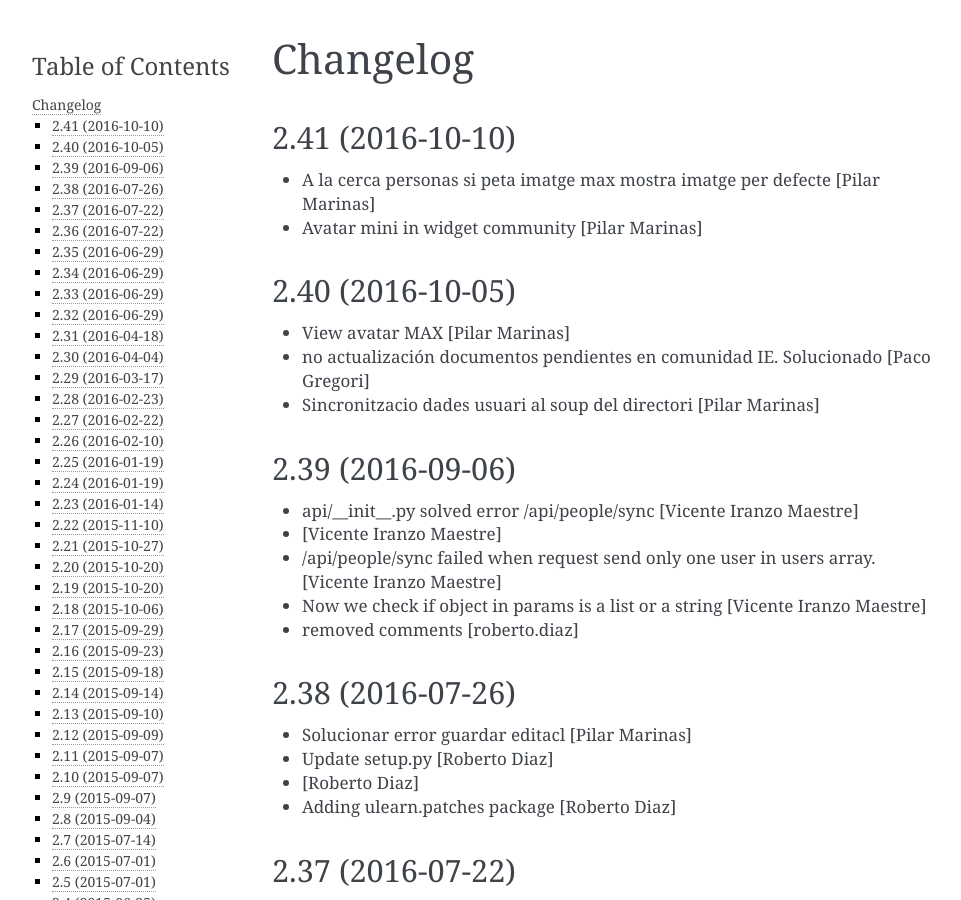
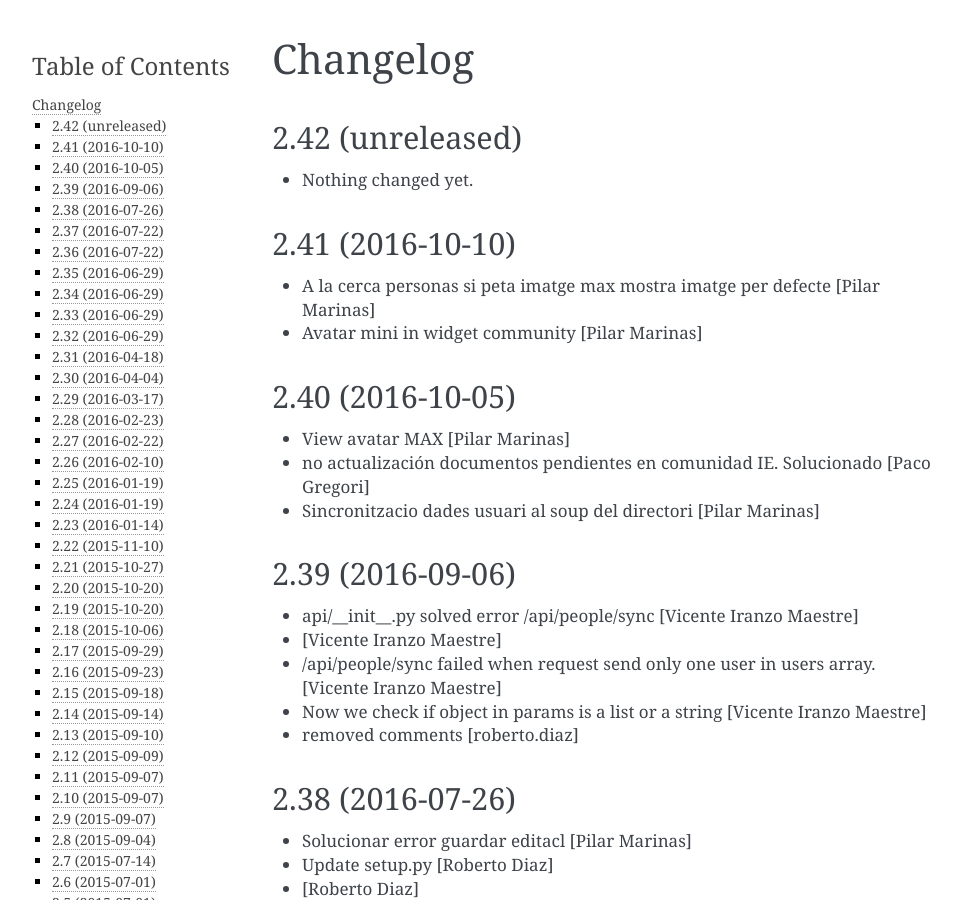
Before and after one commit to UPCnet/ulearn.core, a Sphinx documentation site: the page built from docs/HISTORY.rst, in a window 1280 px wide and 900 px high. Shown: the whole window, without its empty margins (148-1109 px from the left). Built offline with Sphinx 7.4.7, drawn with Linux system fonts in a browser that asks for light colours; pages that are not in the unit, such as notebooks, are missing from menus.

Commit message:
Back to development: 2.42

```diff
--- a/docs/HISTORY.rst
+++ b/docs/HISTORY.rst
@@ -1,5 +1,11 @@
 Changelog
 =========
+
+2.42 (unreleased)
+-----------------
+
+- Nothing changed yet.
+
 
 2.41 (2016-10-10)
 -----------------
--- a/setup.py
+++ b/setup.py
@@ -1,7 +1,7 @@
 from setuptools import setup, find_packages
 import os
 
-version = '2.41'
+version = '2.42.dev0'
 
 README = open('README.rst').read()
 HISTORY = open(os.path.join('docs', 'HISTORY.rst')).read()
```
